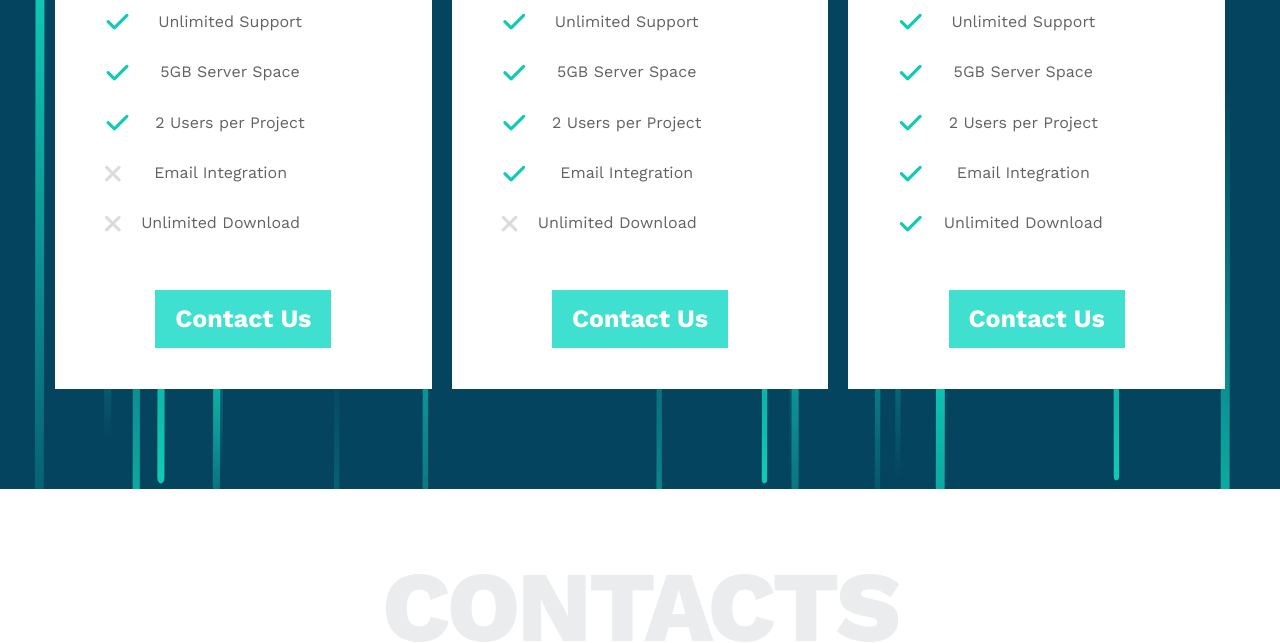
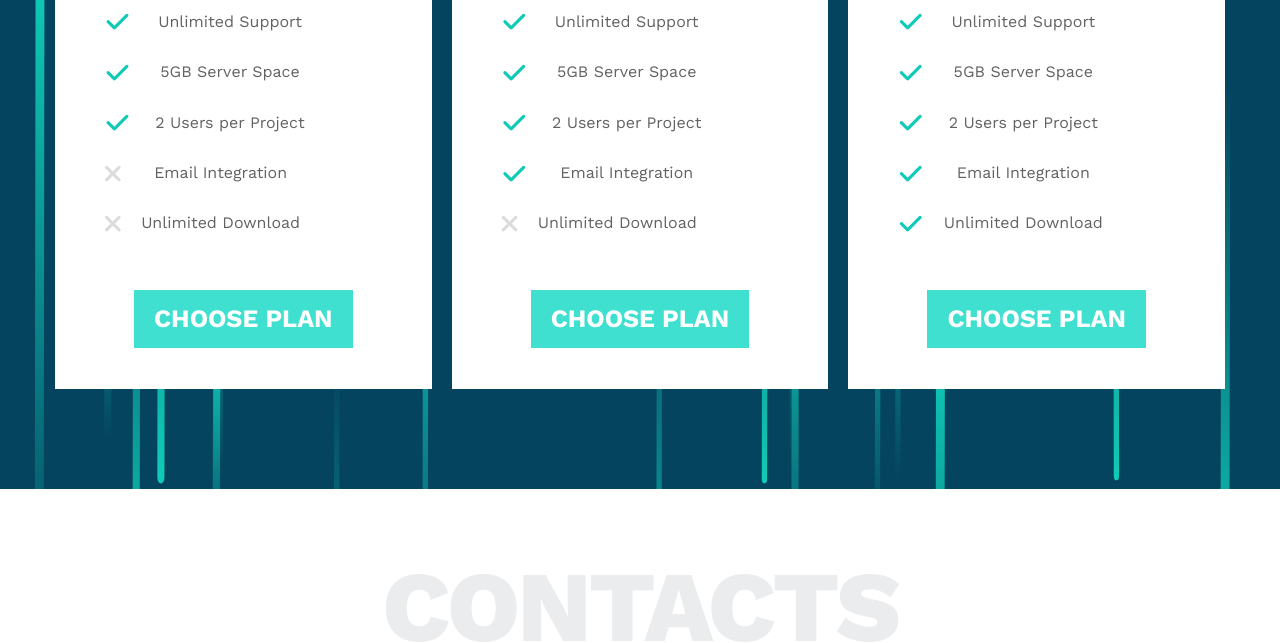
Before and after one commit to Ale-Allam/Template-one-update, a plain HTML site: page index.html in a window 1280 px wide. Shown: the part 11219-11862 px from the top of the page. Drawn offline with nearby package versions, Linux system fonts and the light colour scheme.

Commit message:
btn text

```diff
--- a/index.html
+++ b/index.html
@@ -418,7 +418,7 @@
             <i class="fa-solid fa-xmark mr-5 "></i>
             <p> Unlimited Download</p>
           </div>
-          <div class="btn"><button class="button-shape">Contact Us</button></div>
+          <div class="btn"><button class="button-shape">CHOOSE PLAN</button></div>
         </div>
 
         <div class="planss hidden-observe">
@@ -446,7 +446,7 @@
             <i class="fa-solid fa-xmark mr-5 "></i>
             <p> Unlimited Download</p>
           </div>
-          <div class="btn"><button class="button-shape">Contact Us</button></div>
+          <div class="btn"><button class="button-shape">CHOOSE PLAN</button></div>
         </div>
 
         <div class="planss hidden-observe">
@@ -474,7 +474,7 @@
             <i class="fa-solid fa-check"></i></i>
             <p> Unlimited Download</p>
           </div>
-          <div class="btn"><button class="button-shape">Contact Us</button></div>
+          <div class="btn"><button class="button-shape">CHOOSE PLAN</button></div>
         </div>
       </div>
     </div>
```
